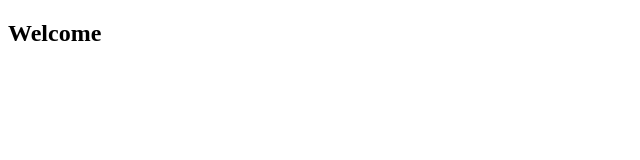
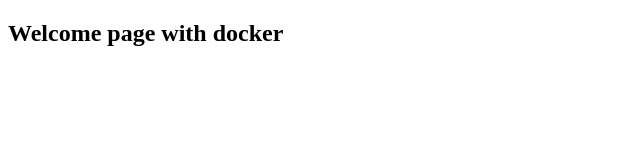
Before and after one commit to alfredoizjr/wyw, a plain HTML site: page src/index.html in a window 1280 px wide. Shown: the whole page, without its empty margins (0-640 px from the left). Drawn offline with Linux system fonts and the light colour scheme.

Commit message:
change title in home page

```diff
--- a/src/index.html
+++ b/src/index.html
@@ -6,6 +6,6 @@
     <title>wyw</title>
 </head>
 <body>
-    <h2>Welcome</h2>
+    <h2>Welcome page with docker</h2>
 </body>
 </html>
```
